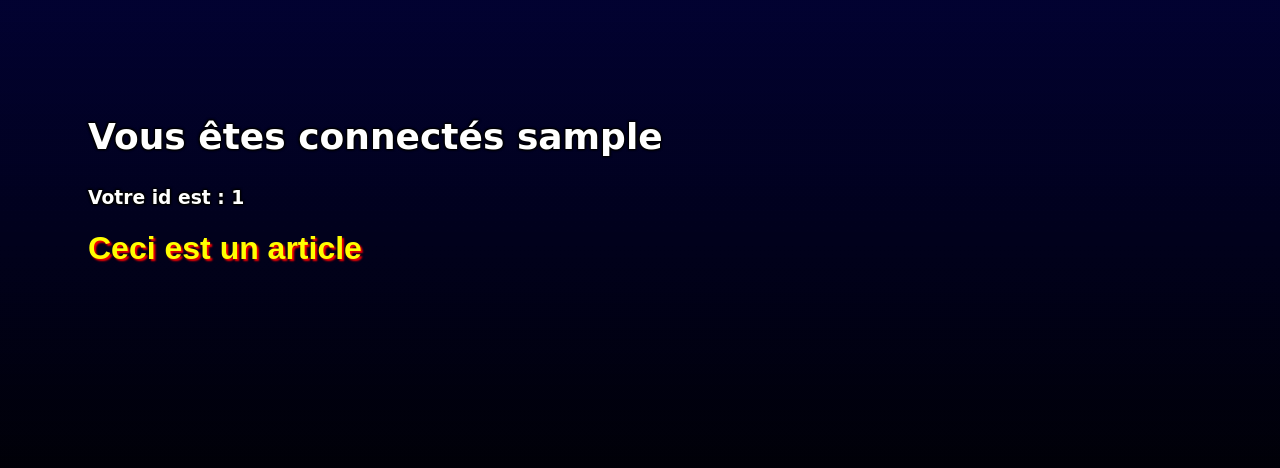
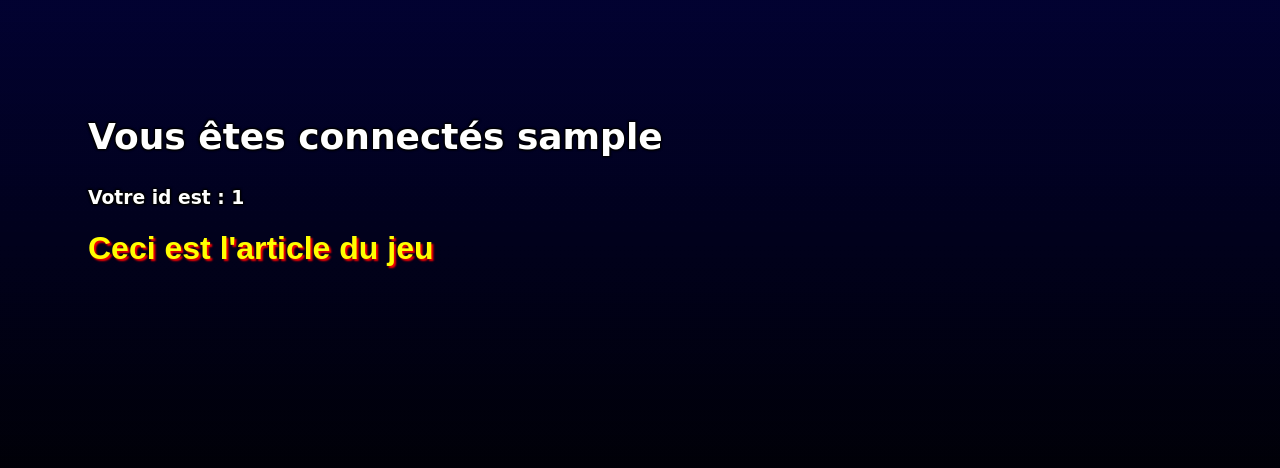
Before and after one commit to lethargii/bdd-projet, a PHP site: page /article.php in a window 1280 px wide; the page is wider, and only the part inside the window is pictured. Shown: the part 258-726 px from the top of that part. Run offline with PHP 8.4, Linux system fonts and the light colour scheme; the visitor is signed in with stand-in values (Sample User, id 1); data that the repository does not hold is empty; some web fonts are replaced.

Commit message:
j'avais oublié de push

```diff
--- a/article.php
+++ b/article.php
@@ -27,7 +27,7 @@
             echo "<h2>Vous êtes connectés " . htmlspecialchars($_SESSION['login'])."</h2>";
             echo "<h3>Votre id est : " . htmlspecialchars($_SESSION['id'])."</h3>";
         }
-        echo "<h1>Ceci est un article</h1>";
+        echo "<h1>Ceci est l'article du jeu $numero </h1>";
       ?>
     </main>
     <?php
```
